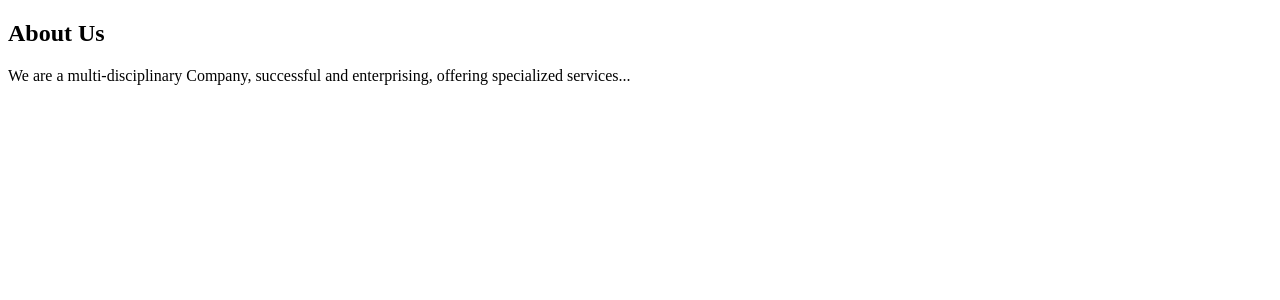
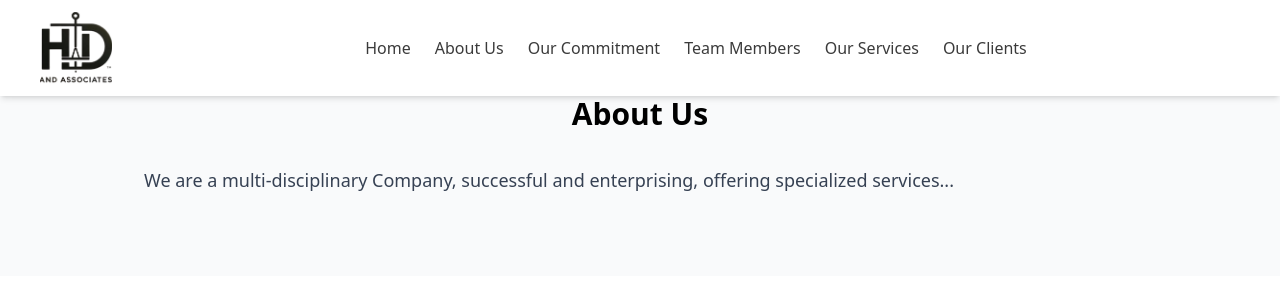
Before and after one commit to Navaf-U/HD-Associates, a Next.js app in the folder hd-associates/: page /about in a window 1280 px wide. Shown: the top 300 px of the page. Built offline with nearby package versions, Linux system fonts and the light colour scheme.

Commit message:
add Navbar component with navigation links and create layout structure

```diff
--- /dev/null
+++ b/hd-associates/src/app/layout.tsx
@@ -0,0 +1,36 @@
+import type { Metadata } from "next";
+import { Geist, Geist_Mono } from "next/font/google";
+import "./globals.css";
+import Navbar from "@/components/Navbar";
+
+const geistSans = Geist({
+  variable: "--font-geist-sans",
+  subsets: ["latin"],
+});
+
+const geistMono = Geist_Mono({
+  variable: "--font-geist-mono",
+  subsets: ["latin"],
+});
+
+export const metadata: Metadata = {
+  title: "Create Next App",
+  description: "Generated by create next app",
+};
+
+export default function RootLayout({
+  children,
+}: Readonly<{
+  children: React.ReactNode;
+}>) {
+  return (
+    <html lang="en">
+      <body
+        className={`${geistSans.variable} ${geistMono.variable} antialiased`}
+      >
+        <Navbar/>
+        <div className="mt-4">{children}</div>
+      </body>
+    </html>
+  );
+}
--- /dev/null
+++ b/hd-associates/src/app/page.tsx
@@ -0,0 +1,10 @@
+import WhyUs from '@/components/WhyUs'
+import Hero from '../../src/components/Hero'
+export default function Home() {
+  return (
+    <main className="pt-20">
+      <Hero />
+      <WhyUs/>
+    </main>
+  )
+}
--- /dev/null
+++ b/hd-associates/src/components/Navbar.tsx
@@ -0,0 +1,21 @@
+'use client'
+
+import Image from 'next/image'
+import Link from 'next/link'
+export default function Navbar() {
+    return (
+        <nav className="fixed flex h-24 items-center top-0 left-0 w-full bg-white text-[#000000c5] shadow-md z-50">
+            <Image width={100} height={100} src={'/assets/logo.png'} className="text-xl font-bold w-18 h-18 ms-10" alt='logo' />
+            <div className="max-w-7xl mx-auto px-4 py-3 flex justify-center items-center">
+                <div className="flex gap-6">
+                    <Link href="/" className="hover:text-blue-500">Home</Link>
+                    <Link href="/about" className="hover:text-blue-500">About Us</Link>
+                    <Link href="/commitment" className="hover:text-blue-500">Our Commitment</Link>
+                    <Link href="/team-members" className="hover:text-blue-500">Team Members</Link>
+                    <Link href="/service" className="hover:text-blue-500">Our Services</Link>
+                    <Link href="/client" className="hover:text-blue-500">Our Clients</Link>
+                </div>
+            </div>
+        </nav>
+    )
+}
```
